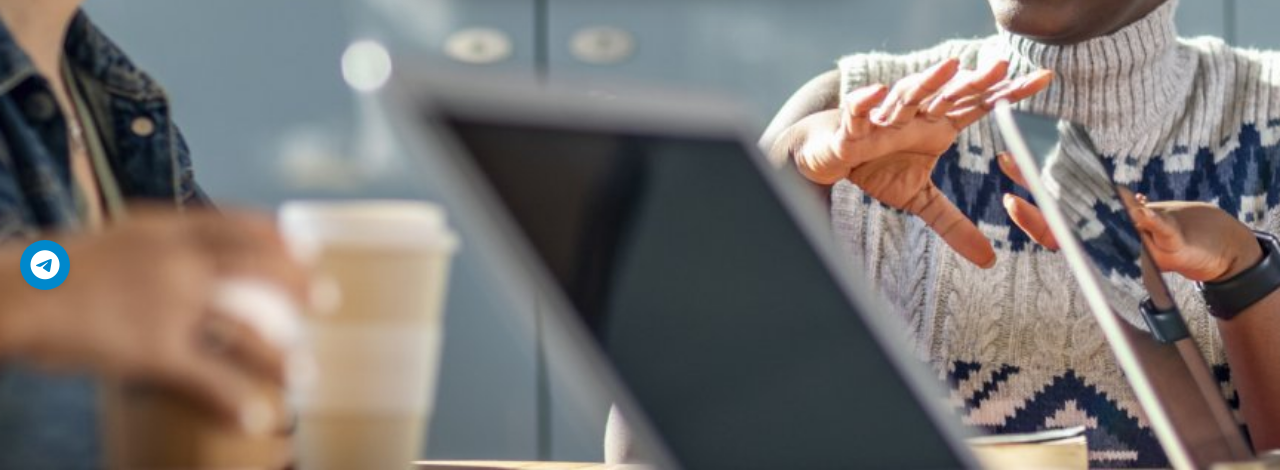
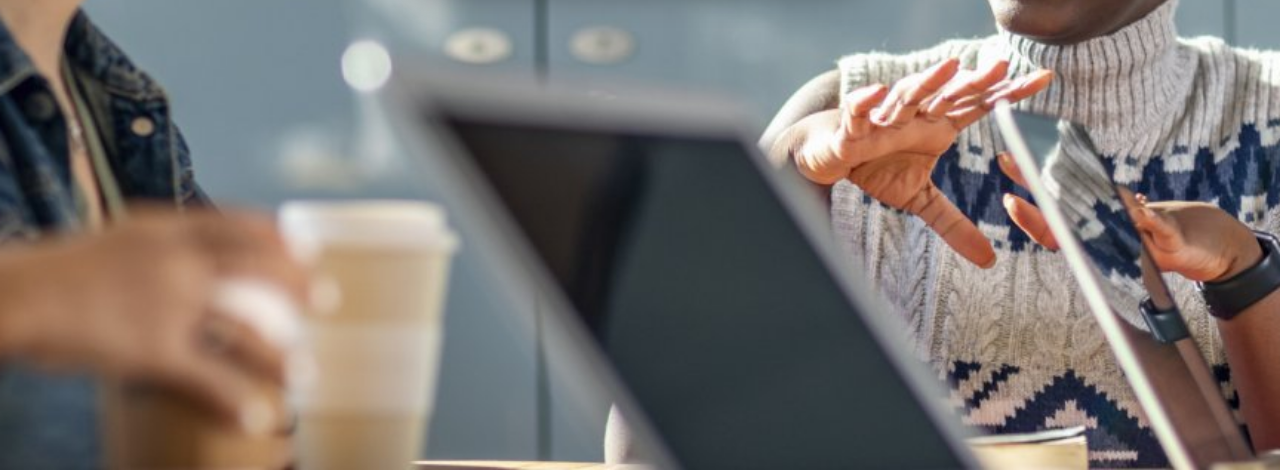
Before and after one commit to savagethug01/OnlineBank, a Django app: page /loginview/?next=/kyc/ in a window 1280 px wide. Shown: the part 490-960 px from the top of the page. Run offline with Django 5.2, Linux system fonts and the light colour scheme.

Commit message:
Update login.html
Save

```diff
--- a/wealthbridge/bank_app/templates/bank_app/login.html
+++ b/wealthbridge/bank_app/templates/bank_app/login.html
@@ -182,9 +182,7 @@ form {
 </style>
 </head>
 <body>
-       <a href="https://t.me/CRESTLINE_BANK_11" class="telegram-icon" target="_blank">
-        <i class="fab fa-telegram"></i>
-       </a>
+
 
 <form action="" method="post">
     {% csrf_token %}
```
